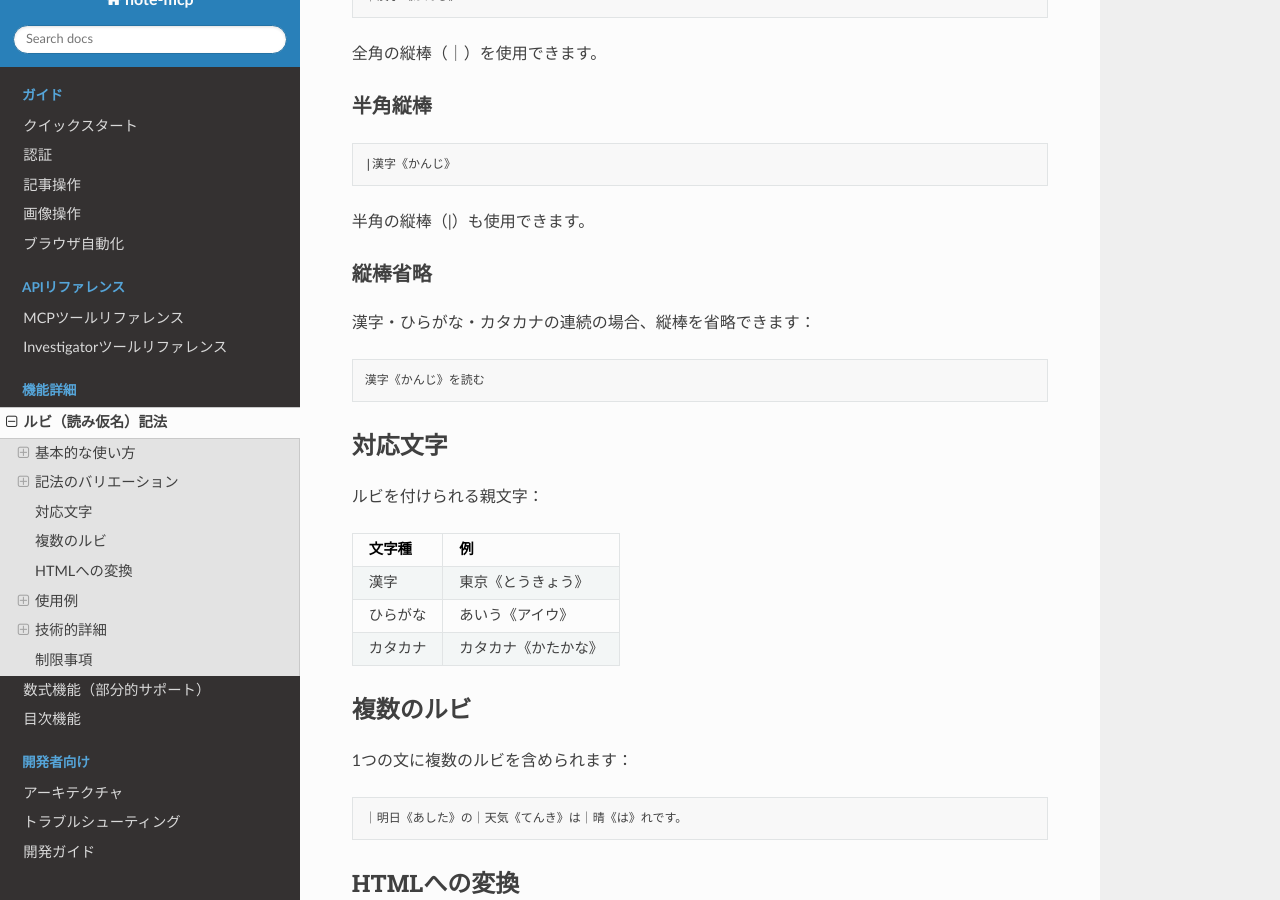
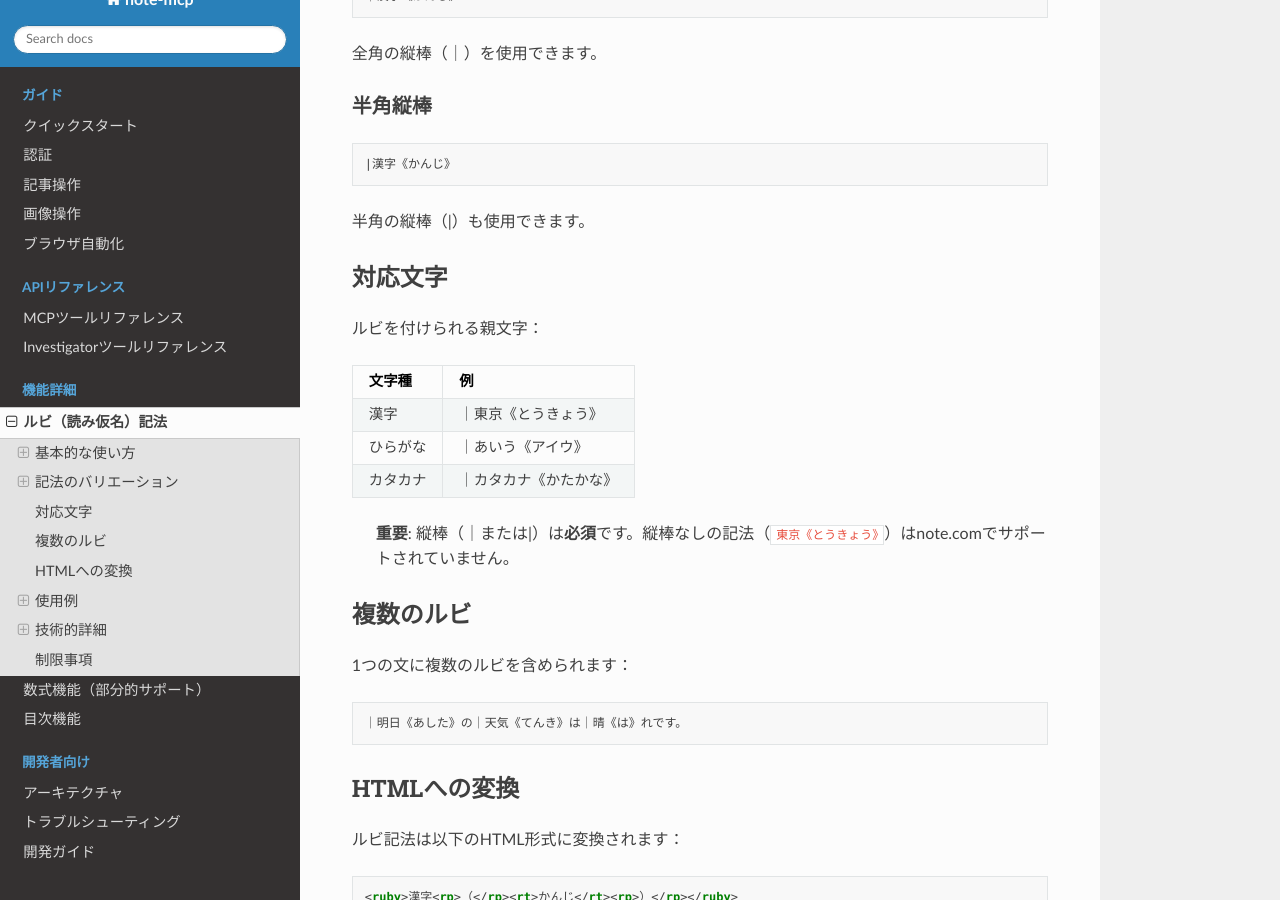
Before and after one commit to drillan/note-mcp, a Sphinx documentation site: the page built from docs/features/ruby.md, in a window 1280 px wide and 900 px high, scrolled down 750 px. Built offline with Sphinx 7.4.7 and the Read the Docs theme 3.1.0, drawn with Linux system fonts in a browser that asks for light colours.

Commit message:
docs: clarify vertical bar is required for ruby notation (#108)
- Remove incorrect "縦棒省略" section from ruby.md
- Update examples to include vertical bar in all cases
- Add explicit note that vertical bar is REQUIRED per note.com spec
- Fix sample_article.md example that was missing vertical bar

Per official note.com documentation, the vertical bar (｜ or |) is
mandatory for ruby notation. Implicit ruby without the bar is not
supported by the platform.

🤖 Generated with [Amplifier](https://github.com/microsoft/amplifier)

Co-Authored-By: Amplifier <240397093+microsoft-amplifier@users.noreply.github.com>

````diff
--- a/docs/features/ruby.md
+++ b/docs/features/ruby.md
@@ -38,23 +38,17 @@ note-mcpでは、日本語テキストにルビ（読み仮名）を追加でき
 
 半角の縦棒（|）も使用できます。
 
-### 縦棒省略
-
-漢字・ひらがな・カタカナの連続の場合、縦棒を省略できます：
-
-```markdown
-漢字《かんじ》を読む
-```
-
 ## 対応文字
 
 ルビを付けられる親文字：
 
 | 文字種 | 例 |
 |--------|-----|
-| 漢字 | 東京《とうきょう》 |
-| ひらがな | あいう《アイウ》 |
-| カタカナ | カタカナ《かたかな》 |
+| 漢字 | ｜東京《とうきょう》 |
+| ひらがな | ｜あいう《アイウ》 |
+| カタカナ | ｜カタカナ《かたかな》 |
+
+> **重要**: 縦棒（｜または|）は**必須**です。縦棒なしの記法（`東京《とうきょう》`）はnote.comでサポートされていません。
 
 ## 複数のルビ
 
````
Also changed, not shown: examples/sample_article.md (+1 -1 lines).
